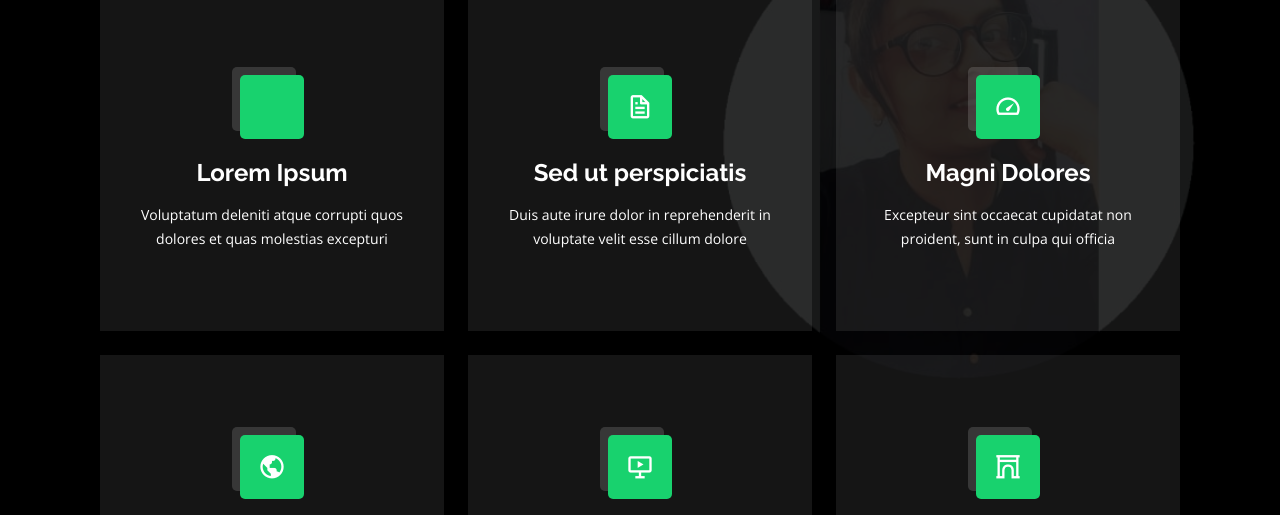
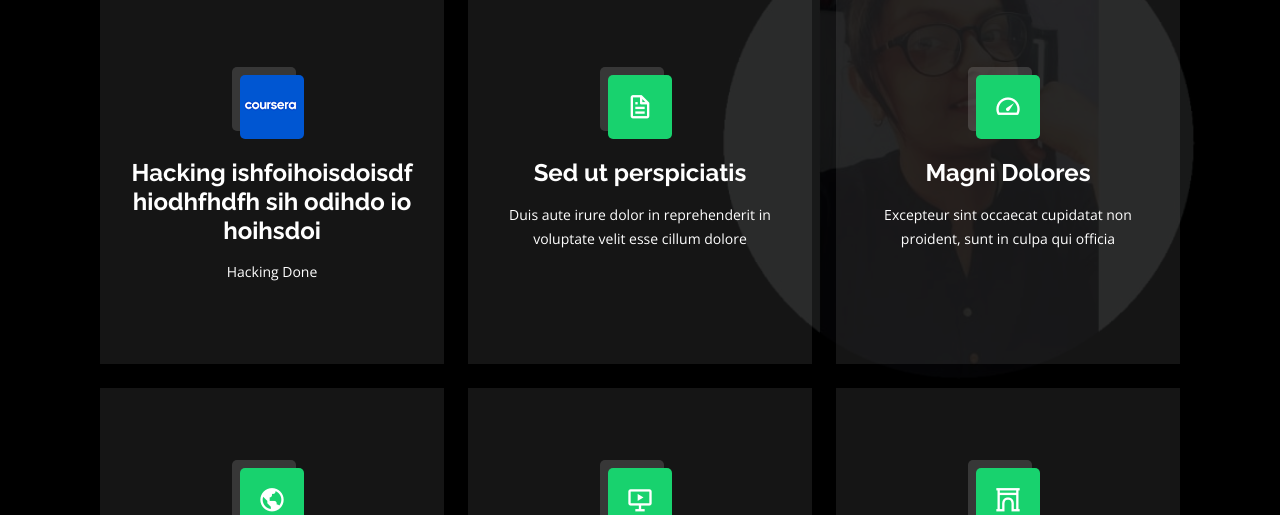
Before and after one commit to Nayanika-Mishra/Nayanika-Mishra.github.io, a plain HTML site: page index.html in a window 1280 px wide. Both pictures are taken after a click on the link "Certificates". Shown: the part 218-733 px from the top of the page. Drawn offline with nearby package versions, Linux system fonts and the light colour scheme.

Commit message:
added certificates

```diff
--- a/assets/css/style.css
+++ b/assets/css/style.css
@@ -679,6 +679,7 @@ section .container {
   justify-content: center;
   margin-bottom: 20px;
   transform-style: preserve-3d;
+  object-fit: fill;
 }
 
 .certificates .icon-box .icon i {
--- a/index.html
+++ b/index.html
@@ -492,9 +492,9 @@
       <div class="row">
         <div class="col-lg-4 col-md-6 d-flex align-items-stretch">
           <div class="icon-box">
-            <div class="icon"><i class="bx bxl-dribb"></i></div>
-            <h4><a href="">Lorem Ipsum</a></h4>
-            <p>Voluptatum deleniti atque corrupti quos dolores et quas molestias excepturi</p>
+            <div class="icon" ; style="background-image: url(/assets/img/coursera.png);"></i></div>
+            <h4><a href="">Hacking ishfoihoisdoisdf hiodhfhdfh sih odihdo io hoihsdoi</a></h4>
+            <p>Hacking Done</p>
           </div>
         </div>
 
```
Also changed, not shown: assets/img/coursera.png (added).
